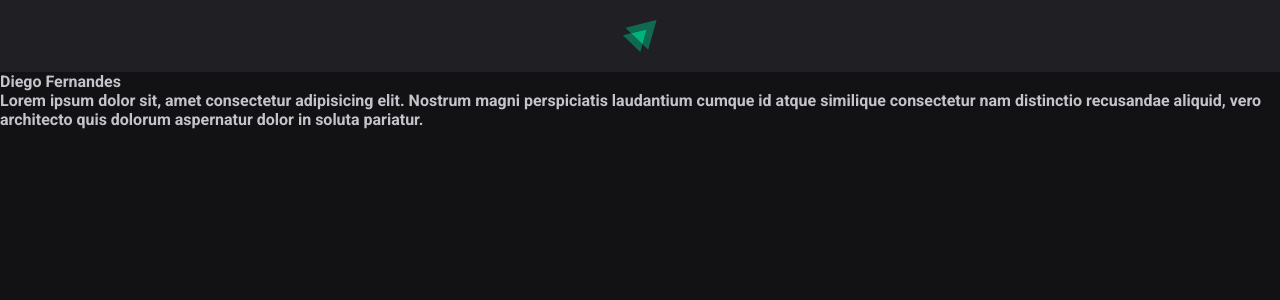
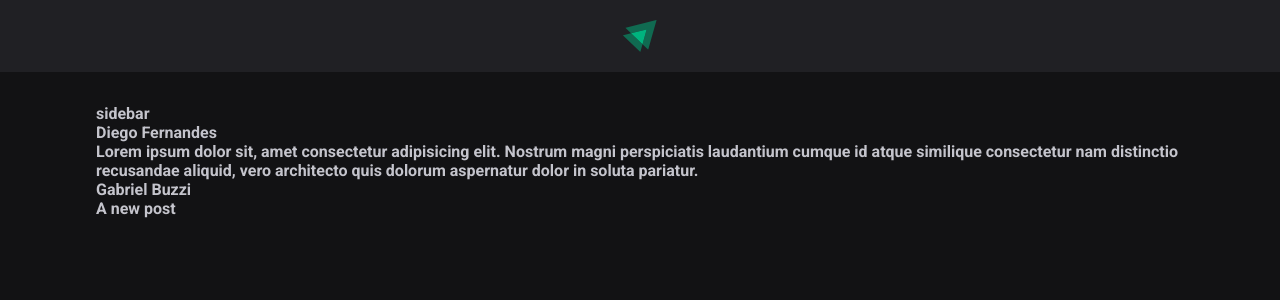
Before and after one commit to NilsonCarlosSaraf/IgniteSaraf, a React (Vite) app in the folder 01-fundamentos-reactjs/: page / in a window 1280 px wide. Shown: the top 300 px of the page. Built offline with nearby package versions, Linux system fonts and the light colour scheme.

Commit message:
today class

```diff
--- a/01-fundamentos-reactjs/src/App.jsx
+++ b/01-fundamentos-reactjs/src/App.jsx
@@ -1,14 +1,27 @@
 import { Post } from "./Post";
 import { Header } from "./components/Header";
 
+import styles from './App.module.css';
+
 import './global.css';
+
+
 
 export function App() {
 
   return (
     <div>
       <Header />
-      <Post author=" Diego Fernandes" content="Lorem ipsum dolor sit, amet consectetur adipisicing elit. Nostrum magni perspiciatis laudantium cumque id atque similique consectetur nam distinctio recusandae aliquid, vero architecto quis dolorum aspernatur dolor in soluta pariatur." />
+
+      <div className={styles.wrapper}>
+        <aside>
+          sidebar
+        </aside>
+        <main>
+        <Post author=" Diego Fernandes" content="Lorem ipsum dolor sit, amet consectetur adipisicing elit. Nostrum magni perspiciatis laudantium cumque id atque similique consectetur nam distinctio recusandae aliquid, vero architecto quis dolorum aspernatur dolor in soluta pariatur." />
+        <Post author="Gabriel Buzzi" content="A new post" />
+        </main>
+      </div>
     </div>
 
   )
--- /dev/null
+++ b/01-fundamentos-reactjs/src/App.module.css
@@ -0,0 +1,6 @@
+.wrapper {
+    max-width: 70rem;
+    margin: 2rem auto;
+    padding: 0 1rem;
+
+}
```
